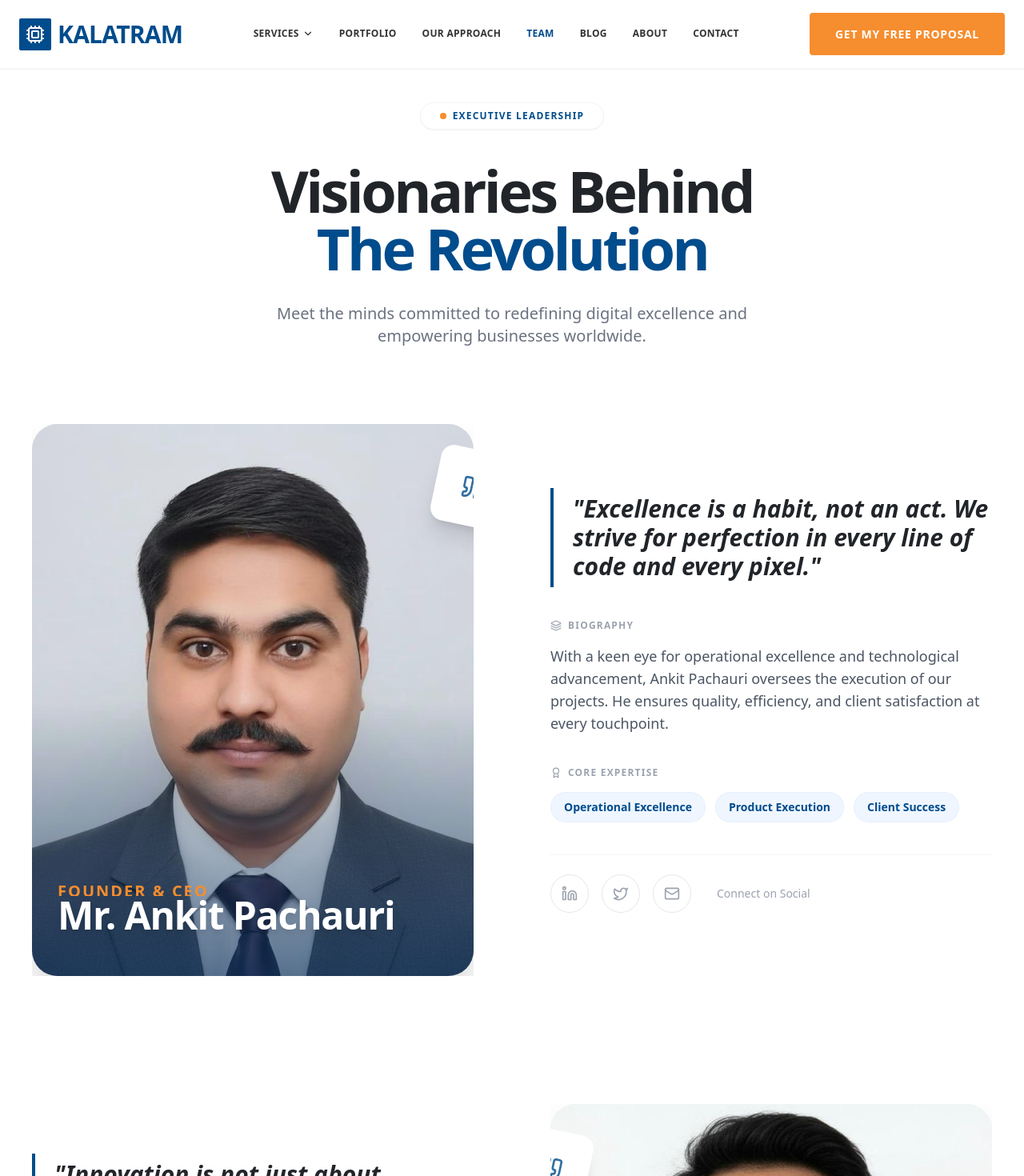
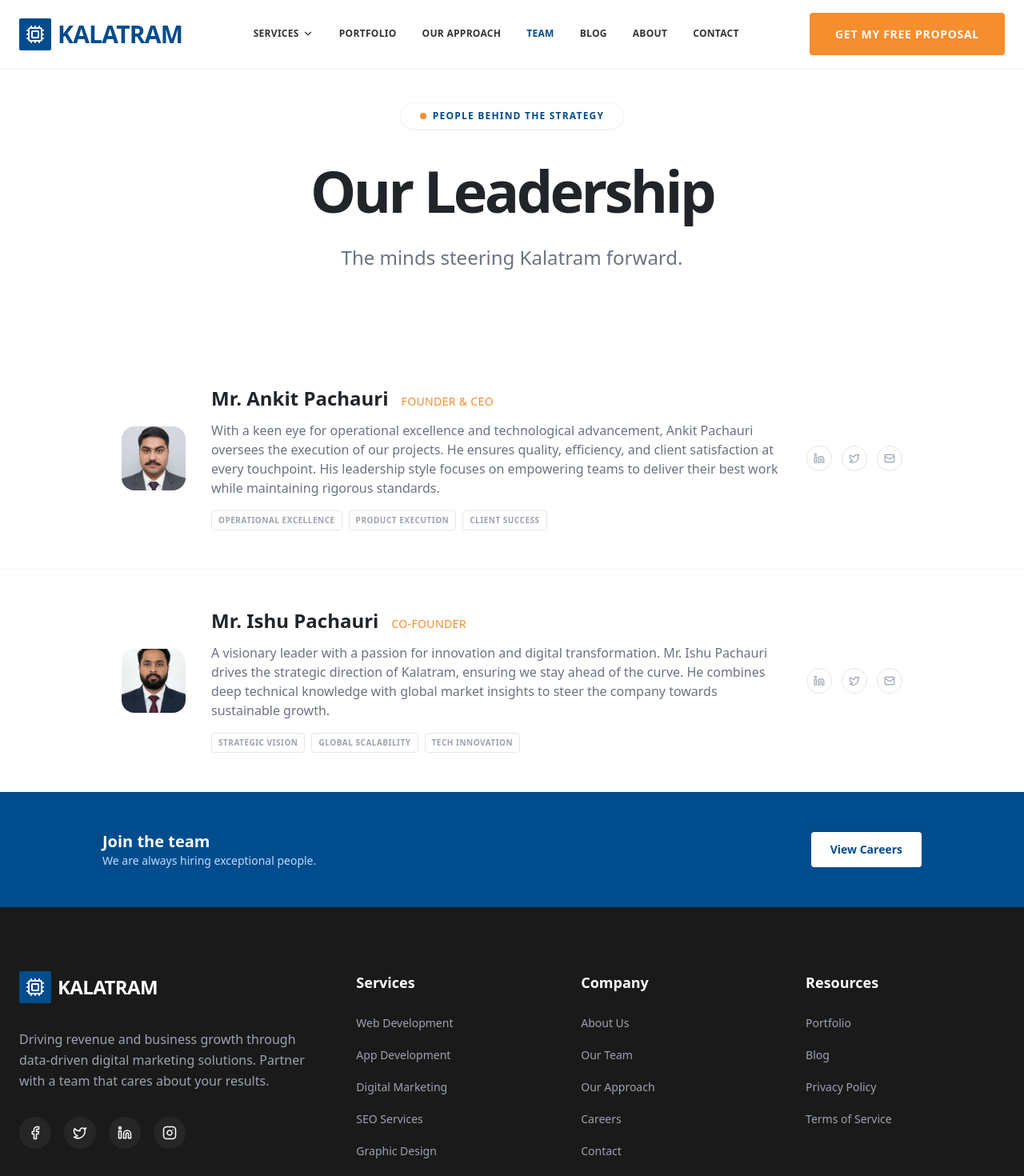
Before and after one commit to snehagupta9582883065/kalatram, a Next.js app: page /team in a window 1280 px wide. Shown: the top 1470 px of the page at 80% size. Built offline with nearby package versions, Linux system fonts and the light colour scheme.

Commit message:
teams page ui changed

```diff
--- a/src/app/team/page.tsx
+++ b/src/app/team/page.tsx
@@ -2,231 +2,153 @@
 
 import { Navbar } from "@/components/Navbar"
 import { Footer } from "@/components/Footer"
+import { motion } from "framer-motion"
+import { Linkedin, Twitter, Mail, ChevronRight } from "lucide-react"
+import Link from "next/link"
 import { Reveal } from "@/components/Animations/Reveal"
-import { Linkedin, Twitter, Mail, ArrowRight, Quote, Sparkles, Award, Layers } from "lucide-react"
-import Link from "next/link"
-import { motion, useMotionValue, useSpring, useTransform } from "framer-motion"
-import { MouseEvent } from "react"
 
-// --- Custom Components ---
-
-function TiltCard({ children, className }: { children: React.ReactNode, className?: string }) {
-    const x = useMotionValue(0);
-    const y = useMotionValue(0);
-
-    const mouseX = useSpring(x, { stiffness: 500, damping: 100 });
-    const mouseY = useSpring(y, { stiffness: 500, damping: 100 });
-
-    function onMouseMove({ currentTarget, clientX, clientY }: MouseEvent) {
-        const { left, top, width, height } = currentTarget.getBoundingClientRect();
-        x.set(clientX - left - width / 2);
-        y.set(clientY - top - height / 2);
-    }
-
-    const rotateX = useTransform(mouseY, [-300, 300], [1.5, -1.5]); // Extremely subtle tilt for premium feel
-    const rotateY = useTransform(mouseX, [-300, 300], [-1.5, 1.5]);
-
-    return (
-        <motion.div
-            style={{ rotateX, rotateY, perspective: 1200 }}
-            onMouseMove={onMouseMove}
-            onMouseLeave={() => { x.set(0); y.set(0); }}
-            className={className}
-        >
-            {children}
-        </motion.div>
-    );
-}
-
-// Data
+// --- Data ---
 const leaders = [
     {
         name: "Mr. Ankit Pachauri",
         role: "Founder & CEO",
-        bio: "With a keen eye for operational excellence and technological advancement, Ankit Pachauri oversees the execution of our projects. He ensures quality, efficiency, and client satisfaction at every touchpoint.",
+        bio: "With a keen eye for operational excellence and technological advancement, Ankit Pachauri oversees the execution of our projects. He ensures quality, efficiency, and client satisfaction at every touchpoint. His leadership style focuses on empowering teams to deliver their best work while maintaining rigorous standards.",
         expertise: ["Operational Excellence", "Product Execution", "Client Success"],
-        quote: "Excellence is a habit, not an act. We strive for perfection in every line of code and every pixel.",
-        image: "/teams/ankit.jpeg", // Using user provided path
+        quote: "Excellence is a habit, not an act.",
+        image: "/teams/ankit.jpeg",
         social: { linkedin: "#", twitter: "#", email: "mailto:ankit@kalatram.com" }
     },
     {
         name: "Mr. Ishu Pachauri",
         role: "Co-Founder",
-        bio: "A visionary leader with a passion for innovation and digital transformation. Mr. Ishu Pachauri drives the strategic direction of Kalatram, ensuring we stay ahead of the curve in delivering cutting-edge solutions to our global clientele.",
+        bio: "A visionary leader with a passion for innovation and digital transformation. Mr. Ishu Pachauri drives the strategic direction of Kalatram, ensuring we stay ahead of the curve. He combines deep technical knowledge with global market insights to steer the company towards sustainable growth.",
         expertise: ["Strategic Vision", "Global Scalability", "Tech Innovation"],
-        quote: "Innovation is not just about technology; it's about empowering people to achieve the extraordinary.",
-        image: "/teams/arpit.jpeg", // Using user provided path
+        quote: "Innovation is about empowering people.",
+        image: "/teams/arpit.jpeg",
         social: { linkedin: "#", twitter: "#", email: "mailto:ishu@kalatram.com" }
     },
-
 ]
 
-export default function TeamPage() {
+function LeaderRow({ leader, index }: { leader: typeof leaders[0], index: number }) {
     return (
-        <main className="min-h-screen bg-white">
-            <Navbar />
+        <motion.div
+            initial={{ opacity: 0, x: -20 }}
+            whileInView={{ opacity: 1, x: 0 }}
+            transition={{ duration: 0.5, delay: index * 0.1 }}
+            viewport={{ once: true }}
+            className="group py-12 border-b border-gray-100 hover:bg-gray-50/50 transition-colors duration-300"
+        >
+            <div className="container max-w-5xl mx-auto px-6 flex flex-col md:flex-row gap-8 items-start md:items-center">
 
-            {/* --- Hero Section --- */}
-            <section className="pt-32 pb-16 md:pb-24 px-6 relative overflow-hidden">
-                {/* Minimal Background Gradients */}
-                <div className="absolute top-0 left-1/2 -translate-x-1/2 w-[1000px] h-[600px] bg-blue-50/60 rounded-[100%] blur-[120px] -z-10" />
-
-                <div className="container max-w-[1400px] mx-auto text-center relative z-10">
-                    <Reveal width="100%">
-                        <div className="inline-flex items-center gap-2 px-6 py-2 rounded-full bg-white border border-gray-100 shadow-sm text-[#004c8c] text-xs font-bold uppercase tracking-widest mb-10 hover:shadow-md transition-shadow cursor-default group">
-                            <div className="w-2 h-2 rounded-full bg-[#f68d2e] group-hover:scale-125 transition-transform" />
-                            Executive Leadership
-                        </div>
-                    </Reveal>
-
-                    <Reveal width="100%" delay={0.1}>
-                        <h1 className="text-4xl md:text-4xl lg:text-7xl font-black text-[#212529] mb-8 tracking-tighter leading-[1] max-w-5xl mx-auto">
-                            Visionaries Behind <br />
-                            <span className="text-[#004c8c]">
-                                The Revolution
-                            </span>
-                        </h1>
-                    </Reveal>
-
-                    <Reveal width="100%" delay={0.2}>
-                        <p className="text-lg md:text-xl text-gray-500 max-w-2xl mx-auto leading-relaxed font-medium">
-                            Meet the minds committed to redefining digital excellence and empowering businesses worldwide.
-                        </p>
-                    </Reveal>
-                </div>
-            </section>
-
-            {/* --- Leaders Section --- */}
-            <section className="pb-24 lg:pb-40 px-6 relative z-10">
-                <div className="container max-w-[1200px] mx-auto space-y-24 lg:space-y-40">
-                    {leaders.map((leader, index) => (
-                        <TiltCard
-                            key={leader.name}
-                            className={`flex flex-col ${index % 2 === 0 ? 'lg:flex-row' : 'lg:flex-row-reverse'} gap-10 lg:gap-24 items-center group perspective-1000`}
-                        >
-                            {/* Visual Side */}
-                            <div className="w-full lg:w-1/2 relative">
-                                <Reveal width="100%" delay={0.1}>
-                                    <div className="relative">
-                                        {/* Main Image Frame - Mobile Aspect Ratio Tweak */}
-                                        <div className="relative aspect-[3/4] lg:aspect-[4/5] overflow-hidden rounded-[2rem] shadow-2xl bg-gray-100">
-                                            <div className="absolute inset-0 bg-gradient-to-t from-[#002855]/90 via-transparent to-transparent z-10 opacity-70" />
-
+                {/* Visual - Thumbnail */}
+                <div className="shrink-0">
+                    <div className="w-20 h-20 rounded-2xl overflow-hidden">
                         <img
                             src={leader.image}
                             alt={leader.name}
-                                                className="w-full h-full object-cover transition-transform duration-1000 ease-in-out transform group-hover:scale-105"
+                            className="w-full h-full object-cover"
                         />
-
-                                            {/* Editorial Name Overlay */}
-                                            <div className="absolute bottom-0 left-0 w-full p-6 md:p-8 z-20">
-                                                <div className="overflow-hidden">
-                                                    <p className="text-[#f68d2e] font-bold text-xs md:text-xl uppercase tracking-widest mb-2 translate-y-4 group-hover:translate-y-0 transition-transform duration-500">
-                                                        {leader.role}
-                                                    </p>
-                                                </div>
-                                                <h2 className="text-white text-3xl md:text-5xl font-black tracking-tight leading-none mb-3 md:mb-4 drop-shadow-lg">
-                                                    {leader.name}
-                                                </h2>
-
-                                                {/* Decorative Line */}
-                                                <div className="w-0 group-hover:w-full h-1 bg-white/20 rounded-full transition-all duration-700 ease-out" />
                     </div>
                 </div>
 
-                                        {/* Floating Elements - Hidden on mobile for cleaner look */}
-                                        <div className={`absolute top-8 ${index % 2 === 0 ? '-right-12' : '-left-12'} w-24 h-24 bg-white rounded-2xl shadow-xl flex items-center justify-center text-[#004c8c] rotate-12 group-hover:rotate-0 transition-transform duration-500 z-30 hidden lg:flex`}>
-                                            <Quote size={32} className="opacity-80" />
-                                        </div>
-                                    </div>
-                                </Reveal>
+                {/* Content - Main Information */}
+                <div className="flex-1 min-w-0">
+                    <div className="flex flex-col md:flex-row md:items-baseline gap-2 md:gap-4 mb-3">
+                        <h3 className="text-2xl font-bold text-[#212529] group-hover:text-[#004c8c] transition-colors">
+                            {leader.name}
+                        </h3>
+                        <span className="text-[#f68d2e] font-medium text-sm tracking-wide uppercase">
+                            {leader.role}
+                        </span>
                     </div>
 
-                            {/* Info Side */}
-                            <div className="w-full lg:w-1/2">
-                                <Reveal width="100%" delay={0.3}>
-                                    <div className="space-y-8 lg:space-y-10">
-                                        {/* Quote Section */}
-                                        <div className="relative">
-                                            <h3 className="text-xl md:text-3xl font-bold text-[#212529] leading-tight italic border-l-4 border-[#004c8c] pl-6 py-2">
-                                                "{leader.quote}"
-                                            </h3>
-                                        </div>
-
-                                        {/* Bio */}
-                                        <div>
-                                            <h4 className="text-xs font-black text-gray-400 uppercase tracking-widest mb-4 flex items-center gap-2">
-                                                <Layers size={14} />
-                                                Biography
-                                            </h4>
-                                            <p className="text-base md:text-lg text-gray-600 leading-relaxed font-light">
+                    <p className="text-gray-500 leading-relaxed text-sm md:text-base max-w-3xl mb-4 group-hover:text-gray-700 transition-colors">
                         {leader.bio}
                     </p>
-                                        </div>
 
-                                        {/* Expertise Tags */}
-                                        <div>
-                                            <h4 className="text-xs font-black text-gray-400 uppercase tracking-widest mb-4 flex items-center gap-2">
-                                                <Award size={14} />
-                                                Core Expertise
-                                            </h4>
-                                            <div className="flex flex-wrap gap-2 md:gap-3">
+                    {/* Expertise Pills */}
+                    <div className="flex flex-wrap gap-2">
                         {leader.expertise.map(skill => (
-                                                    <span key={skill} className="px-3 py-1.5 md:px-4 md:py-2 bg-blue-50 text-[#004c8c] rounded-full text-xs md:text-sm font-bold border border-blue-100/50 hover:bg-[#004c8c] hover:text-white transition-colors cursor-default">
+                            <span key={skill} className="text-[10px] uppercase font-bold tracking-wider text-gray-400 border border-gray-200 rounded px-2 py-1">
                                 {skill}
                             </span>
                         ))}
                     </div>
                 </div>
 
-                                        {/* Social Links */}
-                                        <div className="pt-6 border-t border-gray-100 flex items-center gap-4 text-center justify-center lg:justify-start">
+                {/* Action / Socials */}
+                <div className="shrink-0 flex items-center gap-4 self-start md:self-center pt-2 md:pt-0">
+                    <div className="flex gap-3">
                         {Object.entries(leader.social).map(([platform, link]) => (
                             <Link
                                 key={platform}
                                 href={link}
-                                                    className="w-10 h-10 md:w-12 md:h-12 rounded-full border border-gray-200 flex items-center justify-center text-gray-400 hover:text-white hover:bg-[#004c8c] hover:border-[#004c8c] transition-all duration-300 group/icon"
+                                className="w-8 h-8 flex items-center justify-center rounded-full bg-white border border-gray-200 text-gray-400 hover:border-[#004c8c] hover:text-[#004c8c] transition-all"
                             >
-                                                    {platform === 'linkedin' && <Linkedin size={18} className="md:w-5 md:h-5 group-hover/icon:scale-110 transition-transform" />}
-                                                    {platform === 'twitter' && <Twitter size={18} className="md:w-5 md:h-5 group-hover/icon:scale-110 transition-transform" />}
-                                                    {platform === 'email' && <Mail size={18} className="md:w-5 md:h-5 group-hover/icon:scale-110 transition-transform" />}
+                                {platform === 'linkedin' && <Linkedin size={14} />}
+                                {platform === 'twitter' && <Twitter size={14} />}
+                                {platform === 'email' && <Mail size={14} />}
                             </Link>
                         ))}
-                                            <span className="text-sm font-medium text-gray-400 ml-4 hidden md:inline-block">Connect on Social</span>
                     </div>
                 </div>
+            </div>
+        </motion.div>
+    )
+}
+
+export default function TeamPage() {
+    return (
+        <main className="bg-white min-h-screen flex flex-col">
+            <Navbar />
+
+            {/* --- Minimal Header --- */}
+            <section className="pt-32 pb-24 px-6 relative overflow-hidden">
+                <div className="absolute top-0 left-1/2 -translate-x-1/2 w-[1000px] h-[600px] bg-blue-50/60 rounded-[100%] blur-[120px] -z-10" />
+
+                <div className="container max-w-[1400px] mx-auto text-center">
+                    <Reveal width="100%">
+                        <div className="inline-flex items-center gap-2 px-6 py-2 rounded-full bg-white border border-gray-100 shadow-sm text-[#004c8c] text-xs font-bold uppercase tracking-widest mb-10 hover:shadow-md transition-shadow cursor-default group">
+                            <div className="w-2 h-2 rounded-full bg-[#f68d2e] group-hover:scale-125 transition-transform" />
+                           People Behind the Strategy
+                        </div>
                     </Reveal>
-                            </div>
-                        </TiltCard>
-                    ))}
-                </div>
-            </section>
 
-            {/* --- CTA Section --- */}
-            <section className="py-16 md:py-24 bg-[#004c8c] text-white relative overflow-hidden">
-                <div className="absolute inset-0 bg-[url('/noise.png')] opacity-[0.05]" />
+                    <Reveal width="100%" delay={0.1}>
+                        <h1 className="text-4xl md:text-4xl lg:text-7xl font-black text-[#212529] mb-8 tracking-tighter leading-[1] max-w-5xl mx-auto">
+                            Our Leadership
+                        </h1>
+                    </Reveal>
 
-                {/* Decorative Blobs */}
-                <div className="absolute top-0 right-0 w-[500px] h-[500px] bg-white/5 rounded-full blur-3xl" />
-                <div className="absolute bottom-0 left-0 w-[300px] h-[300px] bg-[#f68d2e]/20 rounded-full blur-3xl" />
-
-                <div className="container max-w-4xl mx-auto px-6 text-center relative z-10">
-                    <Reveal width="100%">
-                        <h2 className="text-3xl md:text-6xl font-black mb-8 tracking-tight">
-                            Build with the Best.
-                        </h2>
-                        <p className="text-lg md:text-xl text-blue-100 mb-12 max-w-2xl mx-auto font-medium">
-                            Partner with our leadership team to transform your digital strategy.
+                    <Reveal width="100%" delay={0.2}>
+                        <p className="text-xl md:text-2xl text-gray-500 max-w-3xl mx-auto leading-relaxed font-medium">
+                           The minds steering Kalatram forward.
                         </p>
-                        <Link href="/contact" className="btn-kalatram bg-white text-[#004c8c] hover:bg-gray-100 py-4 md:py-5 px-4 sm:px-6 lg:px- md:px-12 text-lg shadow-xl inline-flex items-center gap-2 border-none">
-                            <span className="relative z-10">Schedule a Consultation</span>
-                            <ArrowRight className="relative z-10" />
-                        </Link>
                     </Reveal>
                 </div>
             </section>
 
+            {/* --- List View --- */}
+            <section className="flex-1">
+                {leaders.map((leader, i) => (
+                    <LeaderRow key={i} leader={leader} index={i} />
+                ))}
+            </section>
+
+            {/* --- Footer CTA --- */}
+            <section className="bg-[#004c8c] py-12 px-6">
+                <div className="container max-w-5xl mx-auto flex flex-col md:flex-row items-center justify-between gap-6 text-white">
+                    <div>
+                        <h2 className="text-xl font-bold">Join the team</h2>
+                        <p className="text-blue-200 text-sm">We are always hiring exceptional people.</p>
+                    </div>
+                    <Link href="/contact" className="px-6 py-3 bg-white text-[#004c8c] text-sm font-bold rounded hover:bg-gray-100 transition-colors">
+                        View Careers
+                    </Link>
+                </div>
+            </section>
+
             <Footer />
-        </main>
+        </main >
     )
 }
```
Lines whose indentation alone changed are shown as unchanged.
